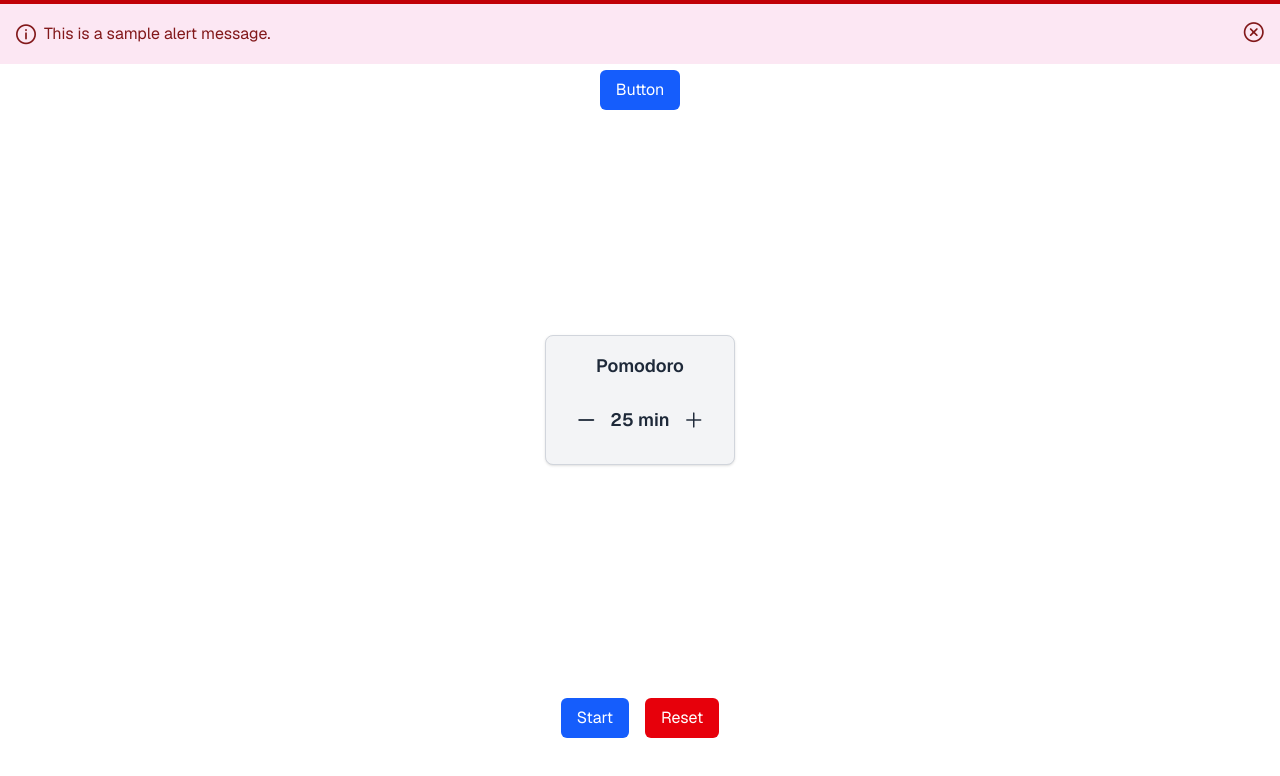
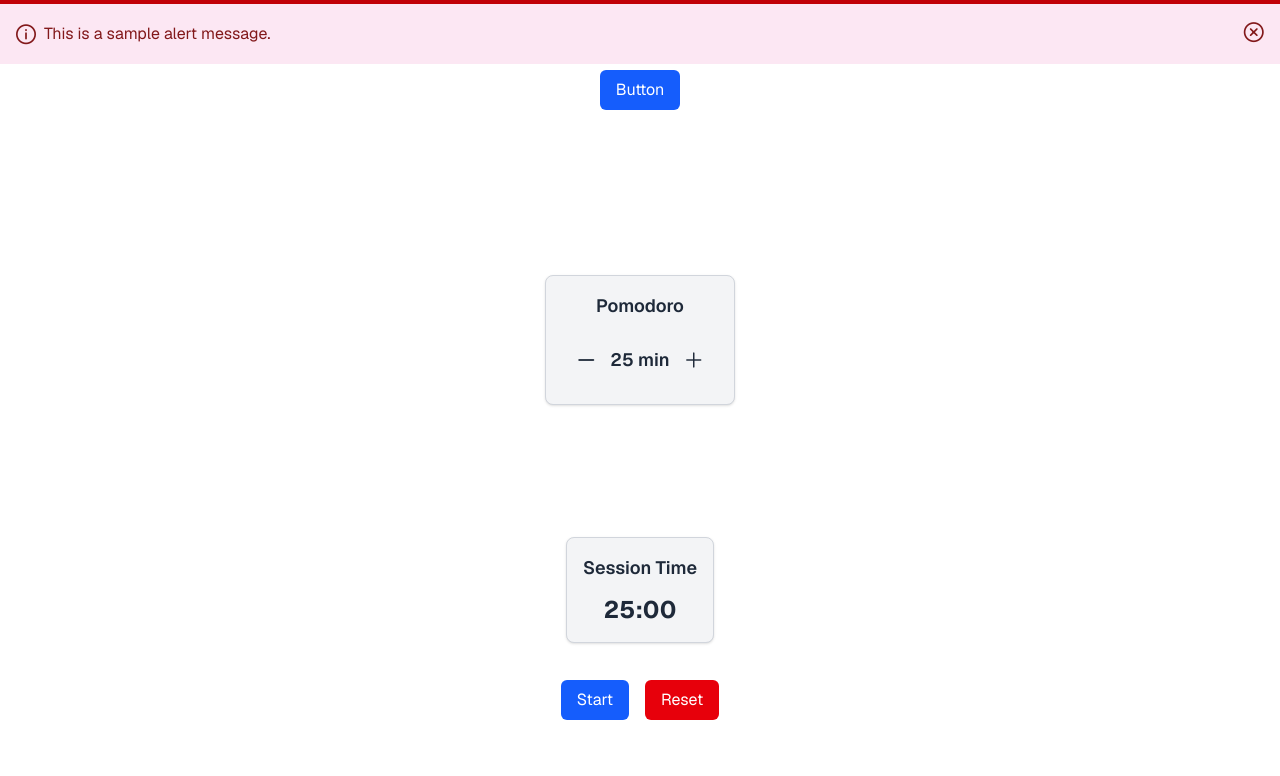
Before and after one commit to schafeld/next-pomodoro, a Next.js app in the folder pomodoro-app/: page / in a window 1280 px wide. Shown: the top 776 px of the page. Built offline with nearby package versions, Linux system fonts and the light colour scheme.

Commit message:
add timer display component

```diff
--- a/pomodoro-app/src/app/page.tsx
+++ b/pomodoro-app/src/app/page.tsx
@@ -1,12 +1,12 @@
 "use client";
 
-import Image from "next/image";
 import { PrimeReactProvider } from 'primereact/api';
 import "primeicons/primeicons.css";
 import Alert from "@/components/Alert";
 import Button from "@/components/Button";
 import Controls from "@/components/Controls";
 import LengthSetting from "@/components/LengthSetting";
+import TimerDisplay from '@/components/TimerDisplay';
 
 
 export default function Home() {
@@ -35,6 +35,11 @@ export default function Home() {
           maxLength={60}
         />
 
+        <TimerDisplay
+          time={1500} // 25 minutes in seconds
+          mode="session" // or "break"
+        />
+
         <Controls
           isRunning={false}
           onStartStop={() => console.log("Start/Stop clicked")}
--- a/pomodoro-app/src/components/TimerDisplay.tsx
+++ b/pomodoro-app/src/components/TimerDisplay.tsx
@@ -0,0 +1,21 @@
+import React from 'react';
+
+interface TimerDisplayProps {
+  time: number; // Time in seconds
+  mode : 'session' | 'break';
+}
+
+const TimerDisplay: React.FC<TimerDisplayProps> = ({ time, mode }) => {
+  const minutes = Math.floor(time / 60);
+  const seconds = time % 60;
+
+  return (
+    <div className="flex flex-col items-center justify-center p-4 bg-gray-100 text-gray-800 border border-gray-300 rounded-lg shadow">
+      <div className="text-lg font-semibold mb-3">{mode === 'session' ? 'Session' : 'Break'} Time</div>
+      <span id="timer-display" className="text-2xl font-bold">
+        {`${minutes.toString().padStart(2, '0')}:${seconds.toString().padStart(2, '0')}`}
+      </span>
+    </div>
+  );
+};
+export default TimerDisplay;
```
